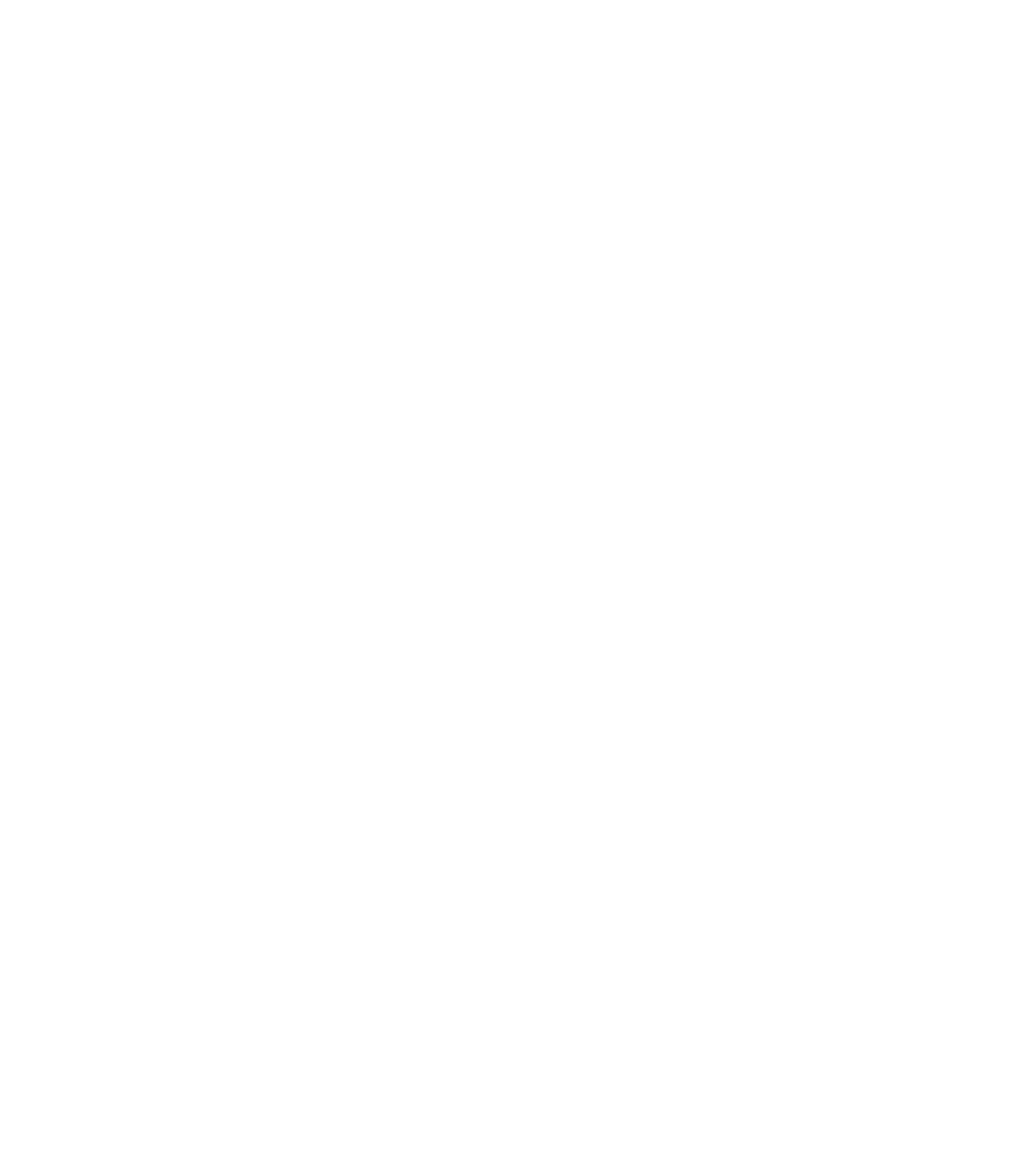
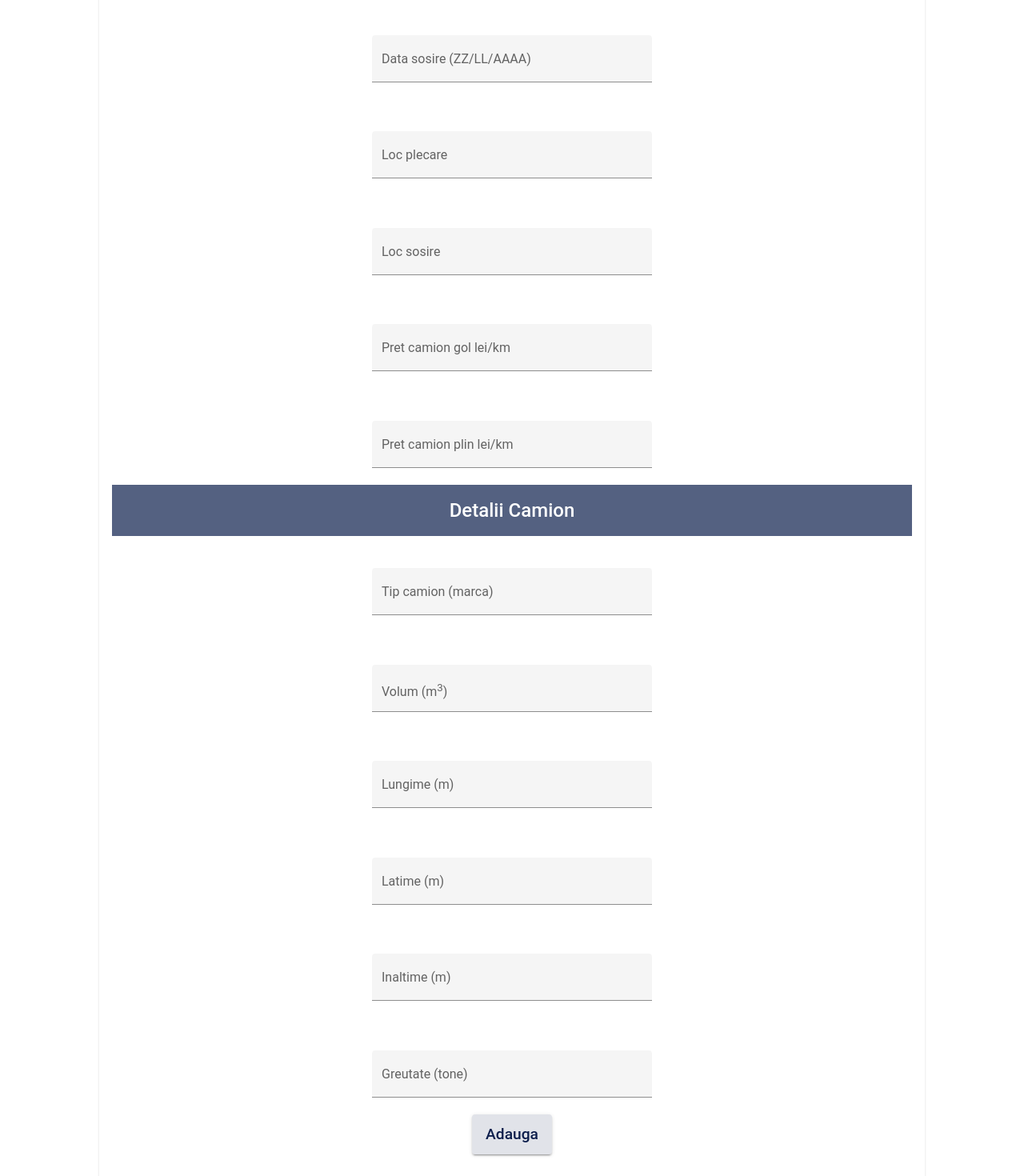
Before and after one commit to lorenaol/IsiProiect, an Angular app in the folder proiect/src/main/web/isi-project/: page /create-offer in a window 1280 px wide. Shown: the part 280-1750 px from the top of the page at 80% size. Before the commit the page ends 800 px from the top, so only its background shows below. Built offline with nearby package versions, Linux system fonts and the light colour scheme.

Commit message:
creare oferta template

```diff
--- a/proiect/src/main/web/isi-project/src/app/components/create-offer/create-offer.component.css
+++ b/proiect/src/main/web/isi-project/src/app/components/create-offer/create-offer.component.css
@@ -5,3 +5,45 @@
   width: 100px;
   height: 50px;
 }
+
+.create-offer-card {
+  width: 1000px;
+  height: 1650px;
+  margin: auto;
+  margin-top: 25px;
+}
+
+.toolbar {
+  background: rgba(12, 30, 76, 0.7);
+  margin-left: 0;
+  margin-right: 0;
+}
+
+.toolbar-title {
+  color: white;
+  margin-right: auto;
+  margin-left: auto;
+  font-size: x-large;
+}
+
+.elem {
+  display: flex;
+  justify-content: center;
+  align-items: center;
+  flex-direction: column;
+}
+
+.mat-form-field{
+  width:350px !important;
+  padding-top: 40px;
+}
+
+.add-offer-button {
+  background: rgba(12, 30, 76, 0.12);
+  color: rgb(12, 30, 76);
+  height: 50px;
+  width: 10%;
+  font-size: larger;
+  margin-top: auto;
+  margin-left: 45%;
+}
--- a/proiect/src/main/web/isi-project/src/app/components/create-offer/create-offer.component.html
+++ b/proiect/src/main/web/isi-project/src/app/components/create-offer/create-offer.component.html
@@ -1 +1,117 @@
 <button mat-raised-button class="menu" (click)="clickMenu()"> Meniu </button>
+
+<mat-card class="create-offer-card">
+  <mat-toolbar class="toolbar">
+    <mat-toolbar-row>
+      <h1 class="toolbar-title">Detalii Oferta</h1>
+    </mat-toolbar-row>
+  </mat-toolbar>
+
+  <div class="offer-dialog">
+    <form [formGroup]="createOfferDetailsForm">
+      <div class="elem">
+        <mat-form-field appearance="fill">
+          <mat-label> Data plecare (ZZ/LL/AAAA)</mat-label>
+          <input matInput formControlName="dataPlecare">
+        </mat-form-field>
+      </div>
+
+      <div class="elem">
+        <mat-form-field appearance="fill">
+          <mat-label> Data sosire  (ZZ/LL/AAAA)</mat-label>
+          <input matInput formControlName="dataSosire">
+        </mat-form-field>
+      </div>
+
+      <div class="elem">
+        <mat-form-field appearance="fill">
+          <mat-label> Loc plecare </mat-label>
+          <input matInput formControlName="locPlecare">
+        </mat-form-field>
+      </div>
+
+      <div class="elem">
+        <mat-form-field appearance="fill">
+          <mat-label> Loc sosire </mat-label>
+          <input matInput formControlName="locSosire">
+        </mat-form-field>
+      </div>
+
+      <div class="elem">
+        <mat-form-field appearance="fill">
+          <mat-label> Pret camion gol lei/km </mat-label>
+          <input matInput formControlName="pretGol">
+        </mat-form-field>
+      </div>
+
+      <div class="elem">
+        <mat-form-field appearance="fill">
+          <mat-label> Pret camion plin lei/km</mat-label>
+          <input matInput formControlName="pretPlin">
+        </mat-form-field>
+      </div>
+
+    </form>
+  </div>
+
+  <mat-toolbar class="toolbar">
+    <mat-toolbar-row>
+      <h1 class="toolbar-title">Detalii Camion</h1>
+    </mat-toolbar-row>
+  </mat-toolbar>
+
+  <div class="offer-dialog">
+    <form [formGroup]="truckDetailsForm">
+
+      <div class="elem">
+        <mat-form-field appearance="fill">
+          <mat-label> Tip camion (marca) </mat-label>
+          <input matInput formControlName="tip">
+        </mat-form-field>
+      </div>
+
+      <div class="elem">
+        <mat-form-field appearance="fill">
+          <mat-label> Volum (m<sup>3</sup>) </mat-label>
+          <input matInput formControlName="volum">
+        </mat-form-field>
+      </div>
+
+      <div class="elem">
+        <mat-form-field appearance="fill">
+          <mat-label> Lungime (m) </mat-label>
+          <input matInput formControlName="lungime">
+        </mat-form-field>
+      </div>
+
+      <div class="elem">
+        <mat-form-field appearance="fill">
+          <mat-label> Latime (m) </mat-label>
+          <input matInput formControlName="latime">
+        </mat-form-field>
+      </div>
+
+      <div class="elem">
+        <mat-form-field appearance="fill">
+          <mat-label> Inaltime (m) </mat-label>
+          <input matInput formControlName="inaltime">
+        </mat-form-field>
+      </div>
+
+      <div class="elem">
+        <mat-form-field appearance="fill">
+          <mat-label> Greutate (tone) </mat-label>
+          <input matInput formControlName="greutate">
+        </mat-form-field>
+      </div>
+
+    </form>
+  </div>
+
+  <button mat-raised-button class="add-offer-button" (click)="addOfferClick()" > Adauga </button>
+
+  <br>
+  <br>
+  <br>
+  <br>
+</mat-card>
--- a/proiect/src/main/web/isi-project/src/app/components/create-offer/create-offer.component.ts
+++ b/proiect/src/main/web/isi-project/src/app/components/create-offer/create-offer.component.ts
@@ -1,5 +1,6 @@
 import { Component, OnInit } from '@angular/core';
 import {Router} from "@angular/router";
+import {FormControl, FormGroup} from "@angular/forms";
 
 @Component({
   selector: 'app-create-offer',
@@ -7,6 +8,24 @@ import {Router} from "@angular/router";
   styleUrls: ['./create-offer.component.css']
 })
 export class CreateOfferComponent implements OnInit {
+
+  createOfferDetailsForm = new FormGroup({
+    dataPlecare: new FormControl(''),
+    dataSosire: new FormControl(''),
+    locPlecare: new FormControl(''),
+    locSosire: new FormControl(''),
+    pretGol: new FormControl(''),
+    pretPlin: new FormControl('')
+  });
+
+  truckDetailsForm = new FormGroup({
+    tip: new FormControl(''),
+    volum: new FormControl(''),
+    lungime: new FormControl(''),
+    latime: new FormControl(''),
+    inaltime: new FormControl(''),
+    greutate: new FormControl('')
+  });
 
   constructor(private router: Router) { }
 
@@ -17,4 +36,8 @@ export class CreateOfferComponent implements OnInit {
     this.router.navigate(['/home']);
   }
 
+  addOfferClick(): void {
+
+  }
+
 }
```
